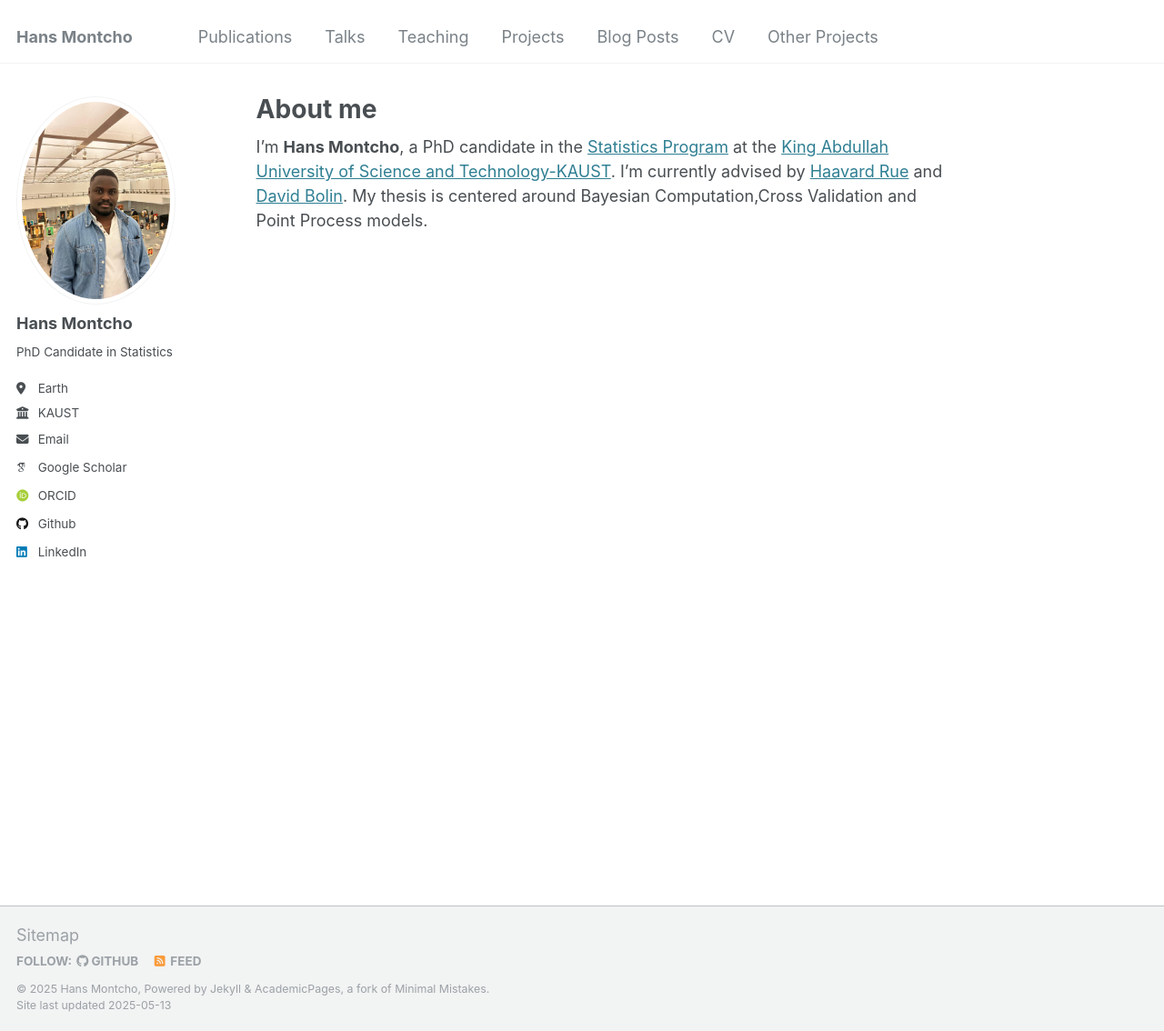
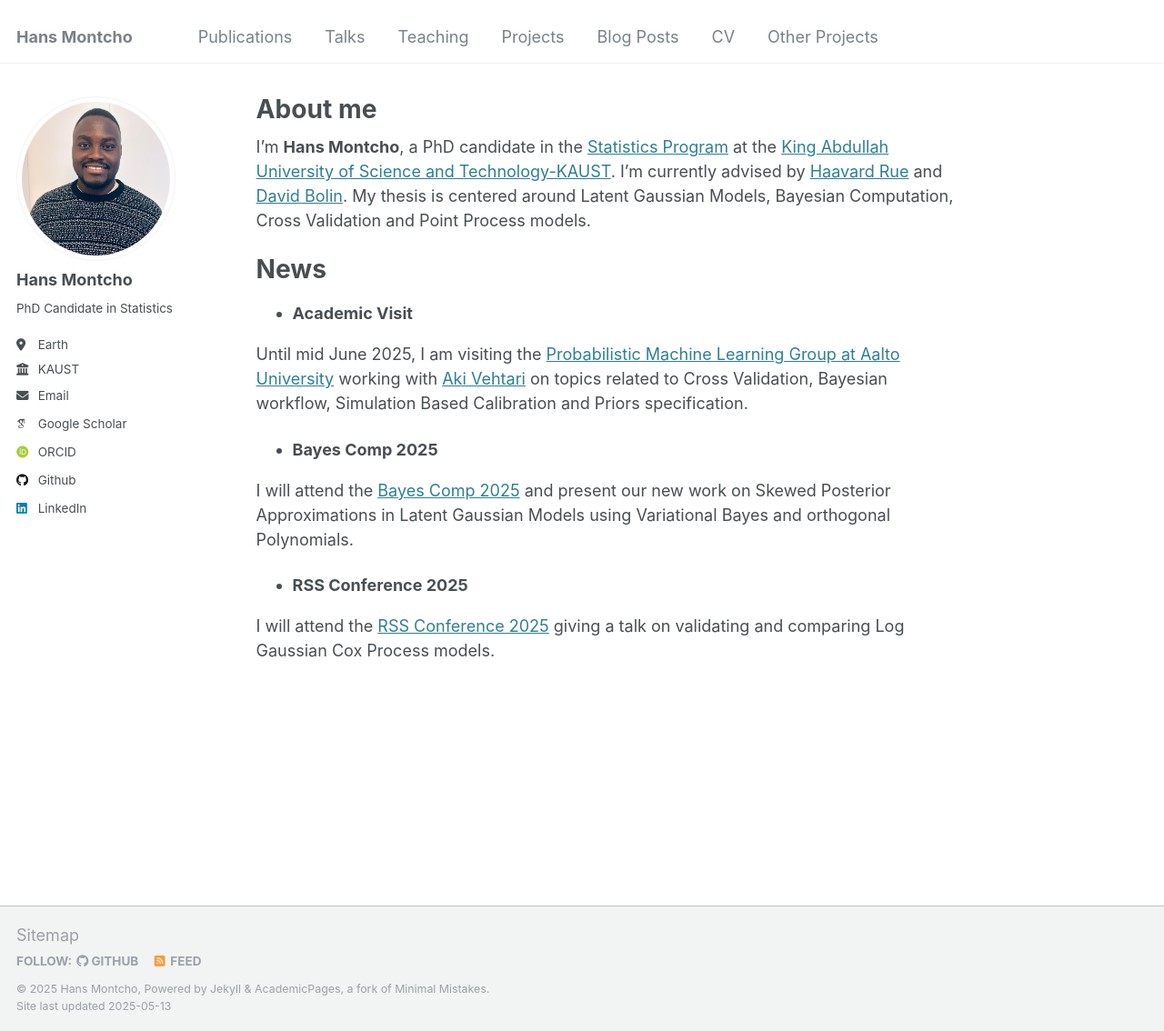
Before and after one commit to hansamos/hansamos.github.io, a Jekyll site: the page built from _pages/about.md, in a window 1280 px wide and 1134 px high. Shown: the whole window at 91% size. Built offline with Jekyll 4.4.1, drawn with Linux system fonts in a browser that asks for light colours; some web fonts are replaced.

Commit message:
update news and bio pic

```diff
--- a/_pages/about.md
+++ b/_pages/about.md
@@ -8,4 +8,20 @@ redirect_from:
 ---
 
 
-I'm **Hans Montcho**, a PhD candidate in the [Statistics Program](https://stat.kaust.edu.sa/) at the [King Abdullah University of Science and Technology-KAUST](https://kaust.edu.sa/en/). I'm currently advised by [Haavard Rue](https://scholar.google.com/citations?user=VJOn_ZkAAAAJ&hl=en&oi=sra) and [David Bolin](https://scholar.google.se/citations?user=GNOopfAAAAAJ&hl=en). My thesis is centered around Bayesian Computation,Cross Validation and Point Process models.
+I'm **Hans Montcho**, a PhD candidate in the [Statistics Program](https://stat.kaust.edu.sa/) at the [King Abdullah University of Science and Technology-KAUST](https://kaust.edu.sa/en/). I'm currently advised by [Haavard Rue](https://scholar.google.com/citations?user=VJOn_ZkAAAAJ&hl=en&oi=sra) and [David Bolin](https://scholar.google.se/citations?user=GNOopfAAAAAJ&hl=en). My thesis is centered around Latent Gaussian Models, Bayesian Computation, Cross Validation and Point Process models.
+
+
+# News
+
+- **Academic Visit**
+
+Until mid June 2025, I am visiting the [Probabilistic Machine Learning Group at Aalto University](https://research.cs.aalto.fi/pml/) working with [Aki Vehtari](https://users.aalto.fi/~ave/)   on topics related to  Cross Validation, Bayesian workflow, Simulation Based Calibration and Priors specification.
+
+- **Bayes Comp 2025**
+
+I will attend  the [Bayes Comp 2025](https://bayescomp2025.sg/) and  present our new work on Skewed Posterior Approximations in Latent Gaussian Models using Variational Bayes and orthogonal Polynomials.
+
+
+- **RSS Conference 2025**
+
+I will attend the [RSS Conference 2025](https://rss.org.uk/training-events/conference-2025/)  giving a talk on validating and comparing Log Gaussian Cox Process models.
```
Also changed, not shown: _pages/markdown.md (+2 -2 lines), _posts/2025-03-01-post2.md (+2 -0 lines), images/bio.jpeg.
